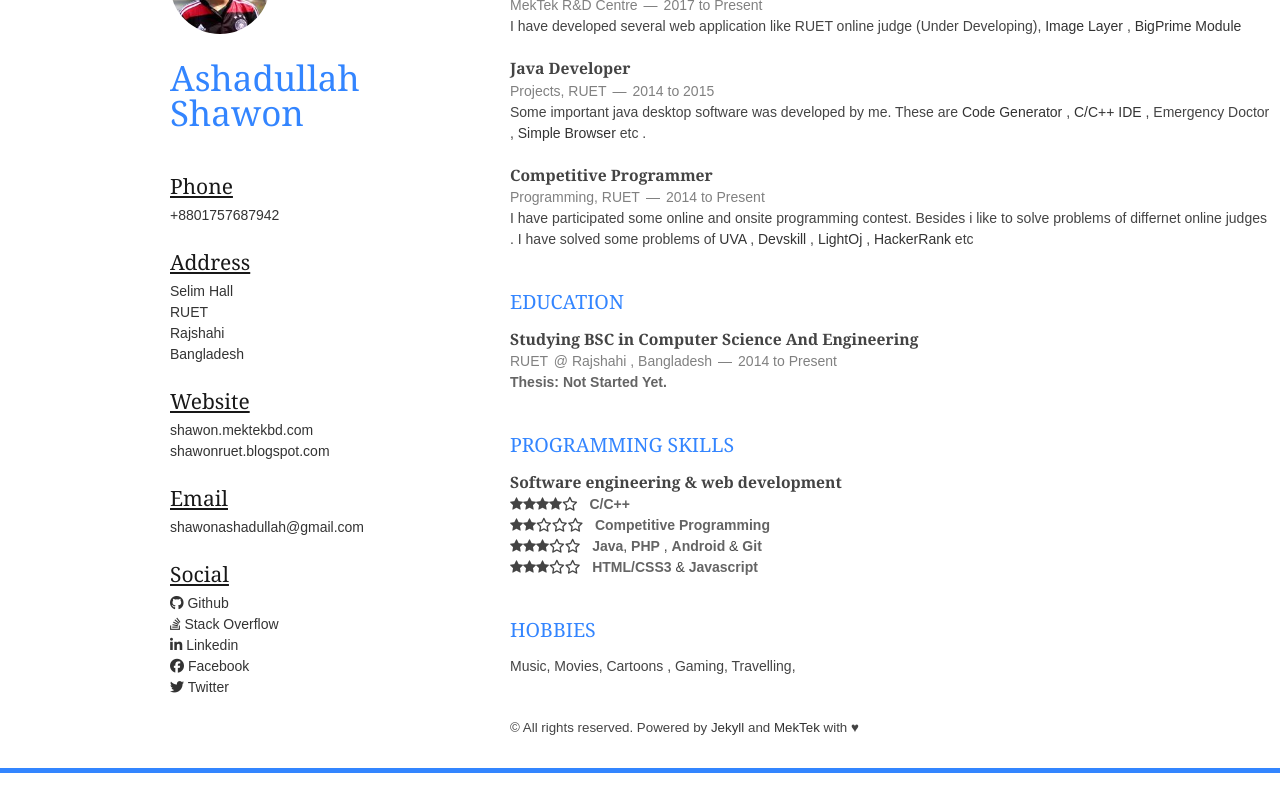
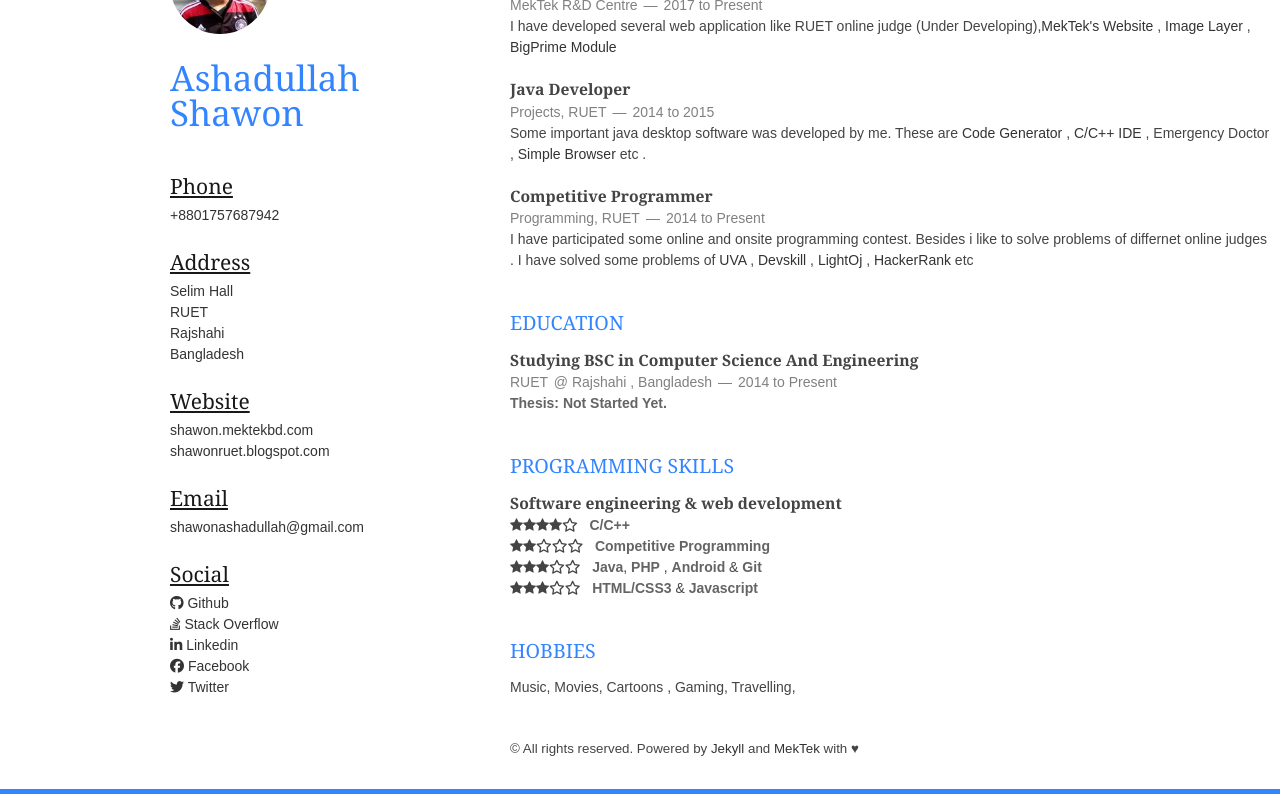
Before and after one commit to MekTekBD/shawon, a Jekyll site: the page resume.html, which Jekyll copies as it is, in a window 1280 px wide, cut to the strip 153-947 px from the top of the page. Built offline with Jekyll 4.4.1, drawn with Linux system fonts in a browser that asks for light colours; nearby versions of some CDN libraries; library files that are not in the unit come from our copies; before the commit the page ends 926 px from its top, so only the background shows below that.

Commit message:
Update resume.html

```diff
--- a/resume.html
+++ b/resume.html
@@ -106,7 +106,7 @@
             <h1>Web Developer</h1>
             <span><address>MekTek R&D Centre</address><time>2017 to Present</time></span>
         </header>
-        <p>I have developed several web application like RUET online judge (Under Developing), <a href="http://ruet13.freeiz.com">Image Layer</a> , <a href="https://www.npmjs.com/package/bigprime">BigPrime Module</a> </p>
+        <p>I have developed several web application like RUET online judge (Under Developing),<a href="http://mektekbd.com">MekTek's Website</a> , <a href="http://ruet13.freeiz.com">Image Layer</a> , <a href="https://www.npmjs.com/package/bigprime">BigPrime Module</a> </p>
     </article>
     <article>
         <header>
```
